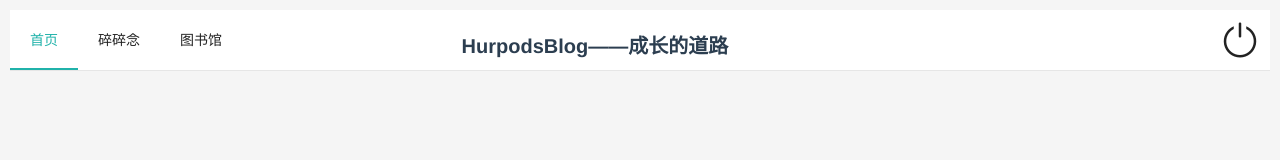
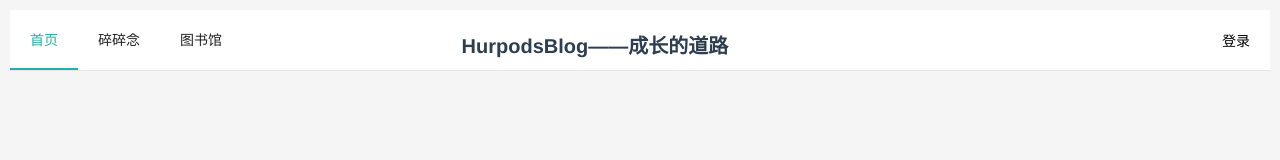
Before and after one commit to Hurpods/HurpodsBlog-Vue, a Vue app: page / in a window 1280 px wide. Shown: the top 160 px of the page. Built offline with nearby package versions, Linux system fonts and the light colour scheme.

Commit message:
通过sessiongstorage保存登陆状态

```diff
--- a/src/components/framework/NavMenu.vue
+++ b/src/components/framework/NavMenu.vue
@@ -9,44 +9,72 @@
             active-text-color="lightseagreen"
             style="margin: 10px"
     >
-        <el-menu-item v-for="(item,i) in navList" :key="i" :index="item.name">
+        <el-menu-item v-for="(item,i) in navList" :key="i" :index="item.index">
             {{item.navItem}}
         </el-menu-item>
         <li>
             <span style="position: absolute;padding-top: 20px;right: 43%;font-size: 20px;font-weight: bold;cursor:default">HurpodsBlog——成长的道路</span>
         </li>
-        <i class="el-icon-switch-button" v-on:click="logout"
-           style="float:right;font-size: 40px;color: #222;padding: 10px;cursor:pointer;outline: 0"></i>
+        <el-submenu index="5" v-show="isLogin()" style="float:right">
+            <template slot="title" style="padding:15px;">
+                <el-avatar :size="45" :src="avatarUrl"></el-avatar>
+            </template>
+            <el-menu-item v-for="(item,i) in baseCommand" :key="i" :index="item.index">
+                {{item.name}}
+            </el-menu-item>
+        </el-submenu>
+        <div class="loginUser" v-show="!isLogin()">
+            <router-link to="/login">登录</router-link>
+        </div>
     </el-menu>
 </template>
 
 <script>
     export default {
         name: "NavMenu",
-        data(){
-            return{
+        data() {
+            return {
                 navList: [
-                    {name: '/', navItem: '首页'},
-                    {name: '/talking', navItem: '碎碎念'},
-                    {name: '/library', navItem: '图书馆'}
+                    {index: '/', navItem: '首页'},
+                    {index: '/talking', navItem: '碎碎念'},
+                    {index: '/library', navItem: '图书馆'}
                 ],
-                activeIndex: '1'
+                baseCommand: [
+                    {index: '/account/profile', name: '个人中心'},
+                    {index: '/', name: '退出登录'}
+                ],
+                activeIndex: '1',
+                avatarUrl: ""
             }
         },
-        methods:{
-            logout(){
-                let _this=this;
-                this.$axios.get('/logout').then(resp=>{
-                    if(resp.data.code===200){
-                        this.$alert(resp.data.message,'提示');
+        methods: {
+            logout() {
+                let _this = this;
+                this.$axios.get('/auth/logout').then(resp => {
+                    if (resp.data.code === 1) {
+                        this.$message.success(resp.data.message);
                         _this.$router.replace('/');
                     }
                 })
+            },
+            isLogin() {
+                let _this = this;
+                if (sessionStorage.getItem('userName')) {
+                    this.$store.commit('userStatus', sessionStorage.getItem('userName'));
+                    _this.avatarUrl = sessionStorage.getItem("userAvatar");
+                }
+                return this.$store.getters.isLogin
             }
         }
     }
 </script>
 
 <style scoped>
-
+    .loginUser {
+        width: fit-content;
+        position: relative;
+        float: right;
+        padding: 20px;
+        font-size: 14px;
+    }
 </style>
--- a/src/components/public/Login.vue
+++ b/src/components/public/Login.vue
@@ -67,28 +67,33 @@
                 this.$refs[formName].validate((valid) => {
                     if (valid) {
                         let _this = this;
-                        this.$axios.post('/login',
+                        this.$axios.post('/auth/login',
                             this.$qs.stringify({
                                 username: this.loginForm.username,
                                 password: this.loginForm.password,
-                                rememberMe:this.value
+                                rememberMe: this.value
                             })
                         )
                             .then(successResponse => {
-                                console.log(successResponse);
-                                if (successResponse.data.code === 200) {
-                                    _this.$store.commit('login', _this.loginForm);
+                                if (successResponse.data.code === 1) {
+                                    this.$message.success(successResponse.data.message);
+                                    sessionStorage.setItem("userName", successResponse.data.data.userName);
+                                    sessionStorage.setItem("userAvatar", successResponse.data.data.userAvatar);
+
+                                    this.$store.dispatch('setUser', successResponse.data.data.userName);
+                                    this.$store.dispatch('setAvatar', successResponse.data.data.userAvatar);
+
                                     let path = this.$route.query.redirect
-                                    this.$router.replace({path: path === '/' || path === undefined ? '/index' : path})
+                                    this.$router.replace({path: path === '/' || path === undefined ? '/' : path})
                                 } else {
-                                    this.$alert(successResponse.data.message, '提示');
+                                    this.$message.error(successResponse.data.message);
                                 }
                             })
                             .catch(failResponse => {
-                                _this.$alert(failResponse);
+                                _this.$message.error(failResponse);
                             });
                     } else {
-                        this.$alert('请按照指示完成必填项！');
+                        this.$message.warning('请按照指示完成必填项！');
                         return false;
                     }
                 });
--- a/src/components/public/Register.vue
+++ b/src/components/public/Register.vue
@@ -121,20 +121,16 @@
                                 })
                             ).then(resp => {
                             if (resp.data.code === 1) {
-                                this.$alert('注册' + resp.data.message, '提示', {
-                                    confirmButtonText: '确定'
-                                });
+                                this.$message.success('注册成功');
                                 _this.$router.replace('/login')
                             } else {
-                                this.$alert(resp.data.message, '提示', {
-                                    confirmButtonText: '确定'
-                                })
+                                this.$message.warning(resp.data.message)
                             }
                         }).catch(failResponse => {
-                            this.$alert(failResponse, '提示');
+                            this.$message.error(failResponse);
                         })
                     } else {
-                        this.$alert('请按照指示完成必填项！');
+                        this.$message.warning('请按照指示完成必填项！');
                         return false;
                     }
                 });
--- a/src/main.js
+++ b/src/main.js
@@ -2,7 +2,7 @@ import Vue from 'vue'
 import App from './App.vue'
 import axios from 'axios';
 import router from './router'
-import store from './store'
+import store from './vuex/store'
 import qs from 'qs'
 import ElementUI from 'element-ui';
 import 'element-ui/lib/theme-chalk/index.css';
@@ -17,23 +17,21 @@ axios.defaults.headers.post['Content-Type'] = 'application/x-www-form-urlencoded
 axios.defaults.baseURL = 'http://localhost:8090'
 axios.defaults.withCredentials = true
 
-// router.beforeEach((to, from, next) => {
-//         if (to.meta.requireAuth) {
-//             if (store.state.user) {
-//                 axios.get('/auth').then(resp => {
-//                     if(resp) next();
-//                 });
-//             } else {
-//                 next({
-//                     path: 'login',
-//                     query: {redirect: to.fullPath}
-//                 })
-//             }
-//         } else {
-//             next()
-//         }
-//     }
-// )
+router.beforeEach((to, from, next) => {
+        if (to.meta.requireAuth) {
+            if (sessionStorage.getItem('userName')) {
+                next();
+            } else {
+                next({
+                    path: 'login',
+                    query: {redirect: to.fullPath}
+                })
+            }
+        } else {
+            next()
+        }
+    }
+)
 
 Vue.prototype.myValidate = function defaultValidator(rule, value, callback, type) {
     this.$axios
--- a/src/router/index.js
+++ b/src/router/index.js
@@ -26,7 +26,14 @@ Vue.use(VueRouter)
 
 const router = new VueRouter({
     mode: 'history',
-  routes
+    routes,
+    scrollBehavior(to, from, savedPosition) {
+        if (savedPosition) {
+            return savedPosition;
+        } else {
+            return {x: 0, y: 0}
+        }
+    }
 })
 
 export default router
--- a/src/store/index.js
+++ /dev/null
@@ -1,15 +0,0 @@
-import Vue from 'vue'
-import Vuex from 'vuex'
-
-Vue.use(Vuex)
-
-export default new Vuex.Store({
-  state: {
-  },
-  mutations: {
-  },
-  actions: {
-  },
-  modules: {
-  }
-})
--- /dev/null
+++ b/src/vuex/action.js
@@ -0,0 +1,11 @@
+export const setUser = ({commit}, userName) => {
+    commit('userStatus', userName);
+}
+
+export const setAvatar = ({commit}, imgUrl) => {
+    commit('setUserAvatar', imgUrl);
+}
+
+export const setToken = ({commit}, token) => {
+    commit('setUserToken', token);
+}
--- /dev/null
+++ b/src/vuex/getters.js
@@ -0,0 +1,3 @@
+export const currentUser = state => state.currentUser
+export const isLogin = state => state.isLogin
+export const userAvatar = state => state.userAvatar
--- /dev/null
+++ b/src/vuex/mutations.js
@@ -0,0 +1,22 @@
+export const userStatus = (state, userName) => {
+    if (userName) {
+        state.currentUser = userName
+        state.isLogin = true
+    } else if (userName == null) {
+        sessionStorage.setItem('userName', null);
+        sessionStorage.setItem('token', '');
+        sessionStorage.setItem('userAvatar', null);
+        state.currentUser = null;
+        state.isLogin = false;
+        state.token = '';
+        state.userAvatar = null;
+    }
+}
+
+export const setUserAvatar = (state, imgUrl) => {
+    state.userAvatar = imgUrl;
+}
+
+export const setUserToken = (state, token) => {
+    state.token = token;
+}
--- /dev/null
+++ b/src/vuex/store.js
@@ -0,0 +1,19 @@
+import Vue from 'vue'
+import Vuex from 'vuex'
+import * as getters from './getters'
+import * as actions from './action'
+import * as mutations from './mutations'
+
+Vue.use(Vuex)
+
+export default new Vuex.Store({
+    state: {
+        currentUser: null,
+        isLogin: false,
+        token: '',
+        userAvatar: null
+    },
+    getters,
+    actions,
+    mutations
+})
```
Lines whose indentation alone changed are shown as unchanged.
